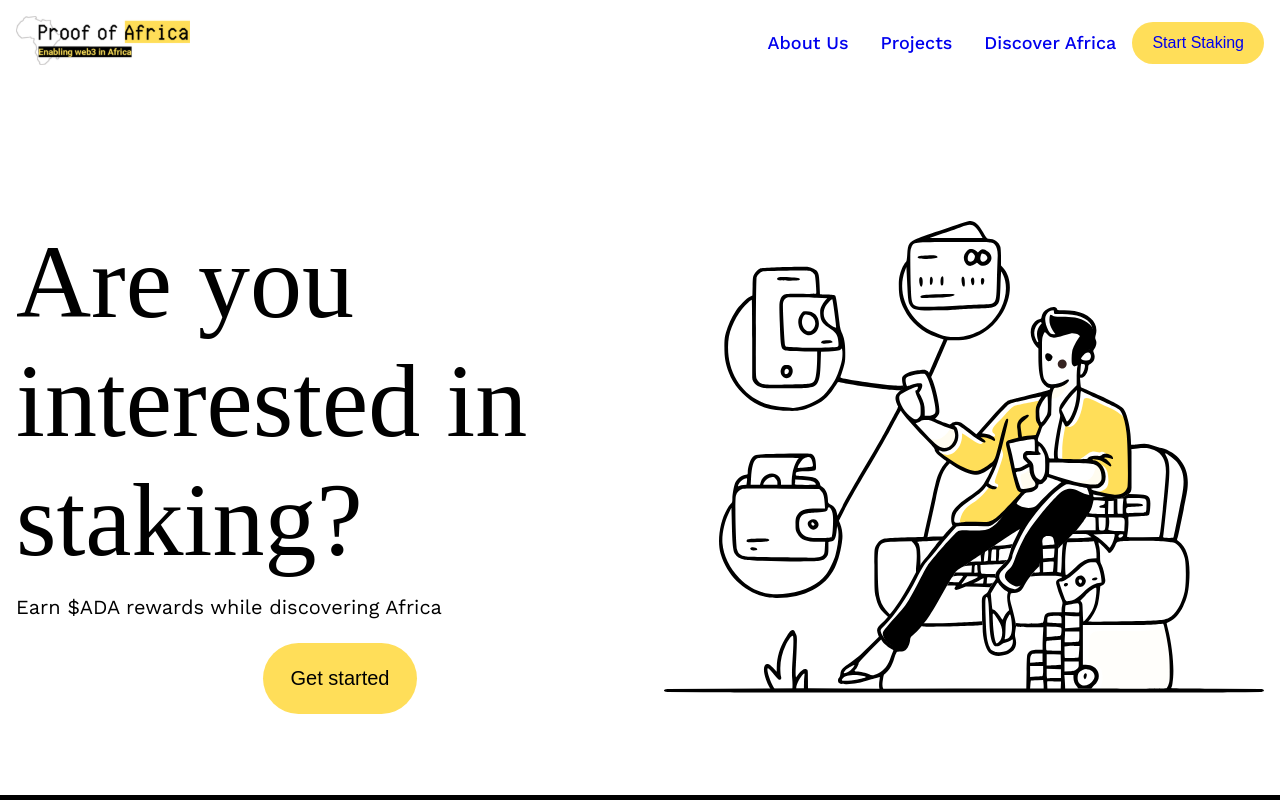
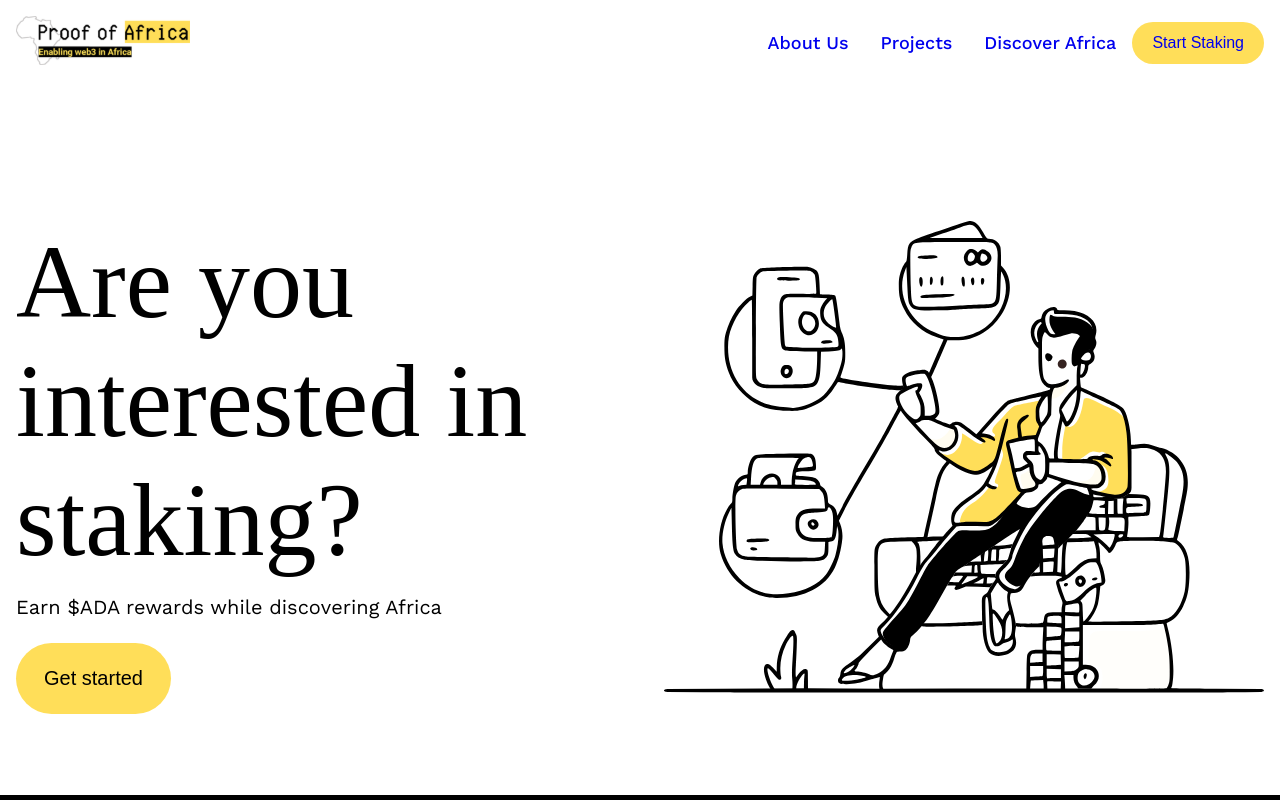
Before and after one commit to altBeck/poa-site, a React (Create React App) app: page / in a window 1280 px wide. Shown: the top 800 px of the page. Built offline with nearby package versions, Linux system fonts and the light colour scheme; a web font is replaced by a local one.

Commit message:
button-fix

```diff
--- a/src/containers/contact/Contact.jsx
+++ b/src/containers/contact/Contact.jsx
@@ -66,7 +66,7 @@
           </label>
           <br />
         </div>
-        <button type="submit">Submit</button>
+        <button className="contact-button" type="submit">Submit</button>
       </form>
     </div>
   );
--- a/src/containers/contact/contact.css
+++ b/src/containers/contact/contact.css
@@ -80,7 +80,7 @@
   margin-bottom: 64px;
 }
 
-button {
+.contact-button {
   text-align: center;
   margin-left: auto;
   margin-right: auto;
```
